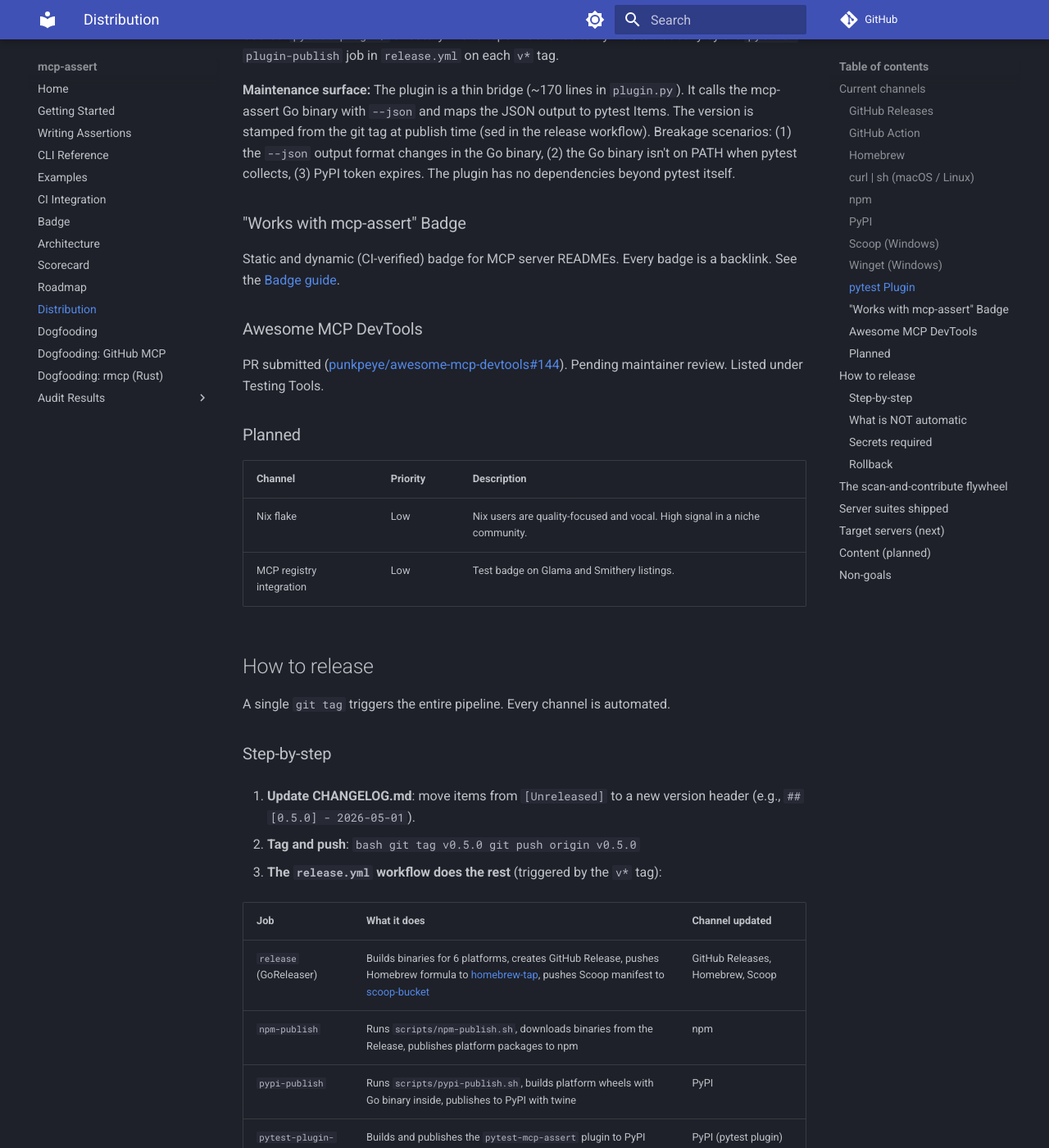
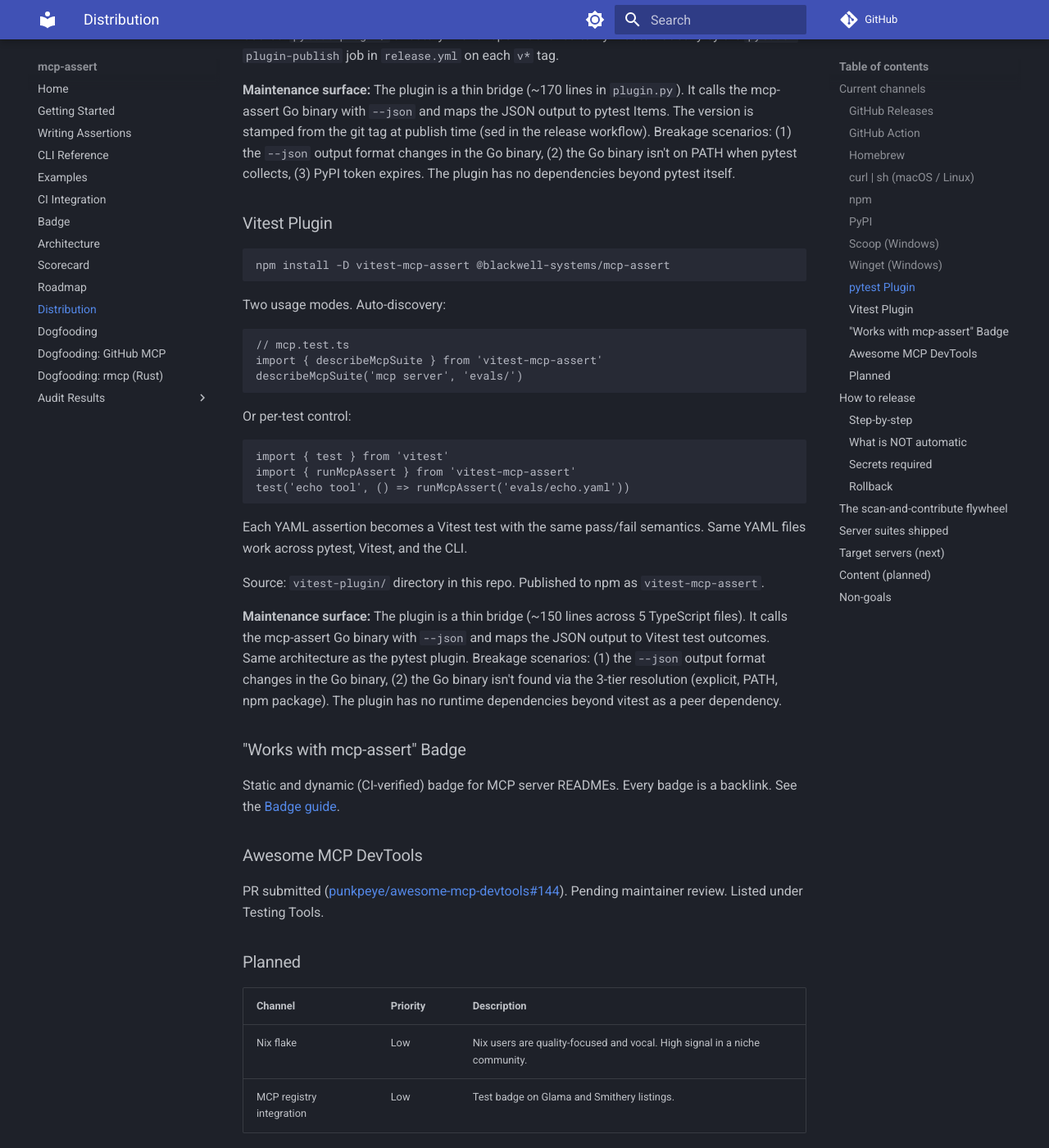
Before and after one commit to blackwell-systems/mcp-assert, an MkDocs documentation site: the page built from docs/distribution.md, in a window 1280 px wide and 1400 px high, scrolled down 2537 px. Shown: the whole window at 82% size. Built offline with MkDocs 1.6.1 and Material for MkDocs 9.7.7, drawn with Linux system fonts in a browser that asks for light colours; comment, search, counter and statistics services are not loaded.

Commit message:
docs: add vitest-mcp-assert to distribution and roadmap

````diff
--- a/docs/distribution.md
+++ b/docs/distribution.md
@@ -81,6 +81,31 @@
 Source: `pytest-plugin/` directory in this repo. Published to PyPI automatically by the `pytest-plugin-publish` job in `release.yml` on each `v*` tag.
 
 **Maintenance surface:** The plugin is a thin bridge (~170 lines in `plugin.py`). It calls the mcp-assert Go binary with `--json` and maps the JSON output to pytest Items. The version is stamped from the git tag at publish time (sed in the release workflow). Breakage scenarios: (1) the `--json` output format changes in the Go binary, (2) the Go binary isn't on PATH when pytest collects, (3) PyPI token expires. The plugin has no dependencies beyond pytest itself.
+
+### Vitest Plugin
+```bash
+npm install -D vitest-mcp-assert @blackwell-systems/mcp-assert
+```
+
+Two usage modes. Auto-discovery:
+```ts
+// mcp.test.ts
+import { describeMcpSuite } from 'vitest-mcp-assert'
+describeMcpSuite('mcp server', 'evals/')
+```
+
+Or per-test control:
+```ts
+import { test } from 'vitest'
+import { runMcpAssert } from 'vitest-mcp-assert'
+test('echo tool', () => runMcpAssert('evals/echo.yaml'))
+```
+
+Each YAML assertion becomes a Vitest test with the same pass/fail semantics. Same YAML files work across pytest, Vitest, and the CLI.
+
+Source: `vitest-plugin/` directory in this repo. Published to npm as `vitest-mcp-assert`.
+
+**Maintenance surface:** The plugin is a thin bridge (~150 lines across 5 TypeScript files). It calls the mcp-assert Go binary with `--json` and maps the JSON output to Vitest test outcomes. Same architecture as the pytest plugin. Breakage scenarios: (1) the `--json` output format changes in the Go binary, (2) the Go binary isn't found via the 3-tier resolution (explicit, PATH, npm package). The plugin has no runtime dependencies beyond vitest as a peer dependency.
 
 ### "Works with mcp-assert" Badge
 Static and dynamic (CI-verified) badge for MCP server READMEs. Every badge is a backlink. See the [Badge guide](badge.md).
````
Also changed, not shown: docs/roadmap.md (+1 -0 lines).
